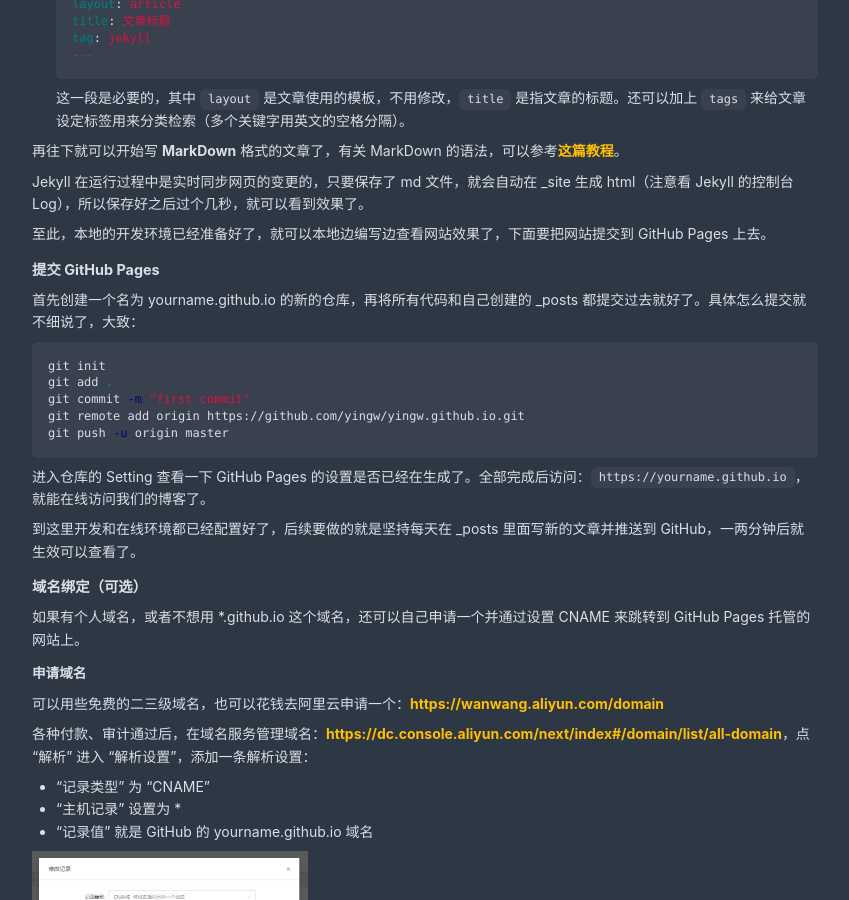
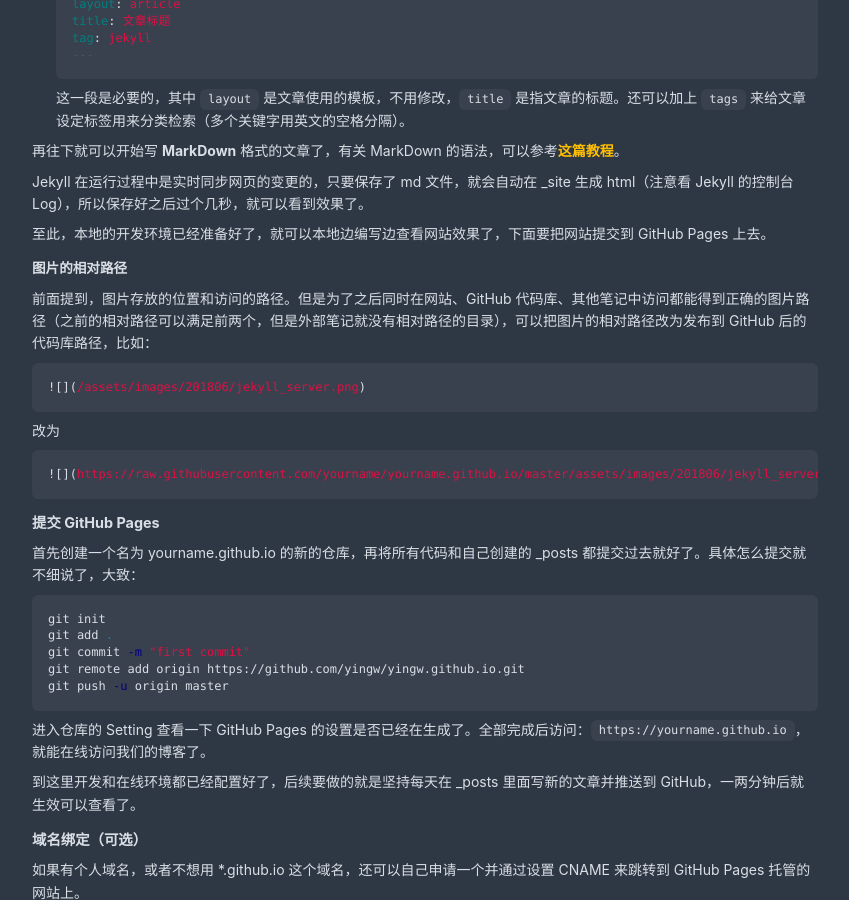
Before and after one commit to yingw/yingw.github.io, a Jekyll site: the page built from index.html, in a window 1280 px wide and 900 px high, scrolled down 3319 px. Shown: the whole window, without its empty margins (215-1064 px from the left). Built offline with Jekyll 4.4.1, drawn with Linux system fonts in a browser that asks for light colours; nearby versions of some CDN libraries; the list of posts is cut into pages by our own code; comment, search, counter and statistics services are not loaded.

Commit message:
modify jekyll

````diff
--- a/_posts/2018-06-05-jekyll-blog.md
+++ b/_posts/2018-06-05-jekyll-blog.md
@@ -90,10 +90,10 @@ bundle install
 ```sh
 bundle exec jekyll serve
 ```
-![](/assets/images/201806/jekyll_server.png)
+![](https://raw.githubusercontent.com/yingw/yingw.github.io/master/assets/images/201806/jekyll_server.png)
 启动成功后（大概一分钟），就可以访问：[http://localhost:4000]() 来使用模板了。
 
-![](/assets/images/201806/text_theme.png)
+![](https://raw.githubusercontent.com/yingw/yingw.github.io/master/assets/images/201806/text_theme.png)
 
 >启动如果有报错字符集，那是因为 windows 的命令行工具默认字符集不是 UTF8，可以先执行 `chcp 65001`，再启动就可以
 ```sh
@@ -147,6 +147,17 @@ Jekyll 在运行过程中是实时同步网页的变更的，只要保存了 md
 
 至此，本地的开发环境已经准备好了，就可以本地边编写边查看网站效果了，下面要把网站提交到 GitHub Pages 上去。
 
+### 图片的相对路径
+
+前面提到，图片存放的位置和访问的路径。但是为了之后同时在网站、GitHub 代码库、其他笔记中访问都能得到正确的图片路径（之前的相对路径可以满足前两个，但是外部笔记就没有相对路径的目录），可以把图片的相对路径改为发布到 GitHub 后的代码库路径，比如：
+```markdown
+![](/assets/images/201806/jekyll_server.png)
+```
+改为
+```markdown
+![](https://raw.githubusercontent.com/yourname/yourname.github.io/master/assets/images/201806/jekyll_server.png)
+```
+
 ## 提交 GitHub Pages
 
 首先创建一个名为 yourname.github.io 的新的仓库，再将所有代码和自己创建的 _posts 都提交过去就好了。具体怎么提交就不细说了，大致：
@@ -175,7 +186,7 @@ git push -u origin master
 - “主机记录” 设置为 *
 - “记录值” 就是 GitHub 的 yourname.github.io 域名
 
-![](/assets/images/201806/dns_setup.png)
+![](https://raw.githubusercontent.com/yingw/yingw.github.io/master/assets/images/201806/dns_setup.png)
 
 最后回到我们的项目代码中，在根目录创建一个 CNAME 文件，文件内容就是一行上面申请的域名，来告诉 GitHub 运行这个域名引来的访问可以访问我们的空间。提交该文件。过一会等 GitHub Pages 编译好，就可以通过我们自己的域名访问博客了。
 
````
